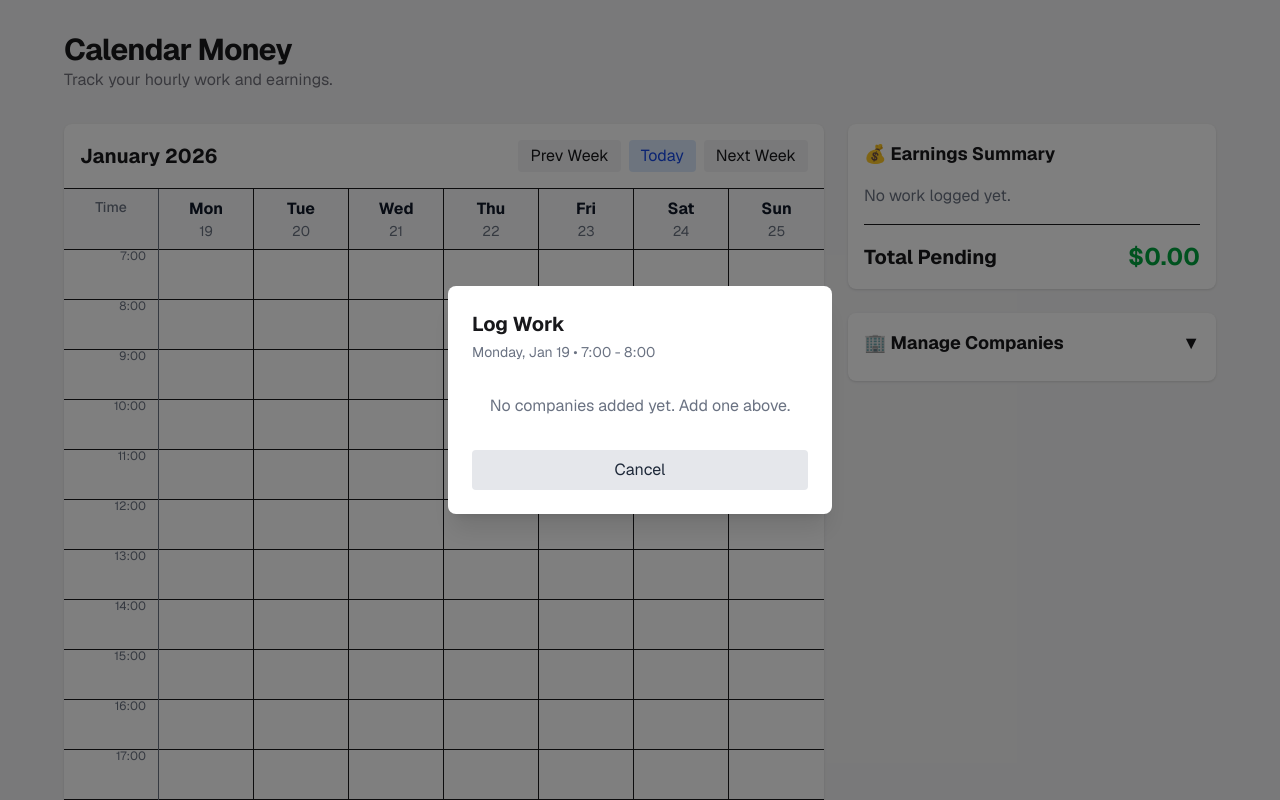
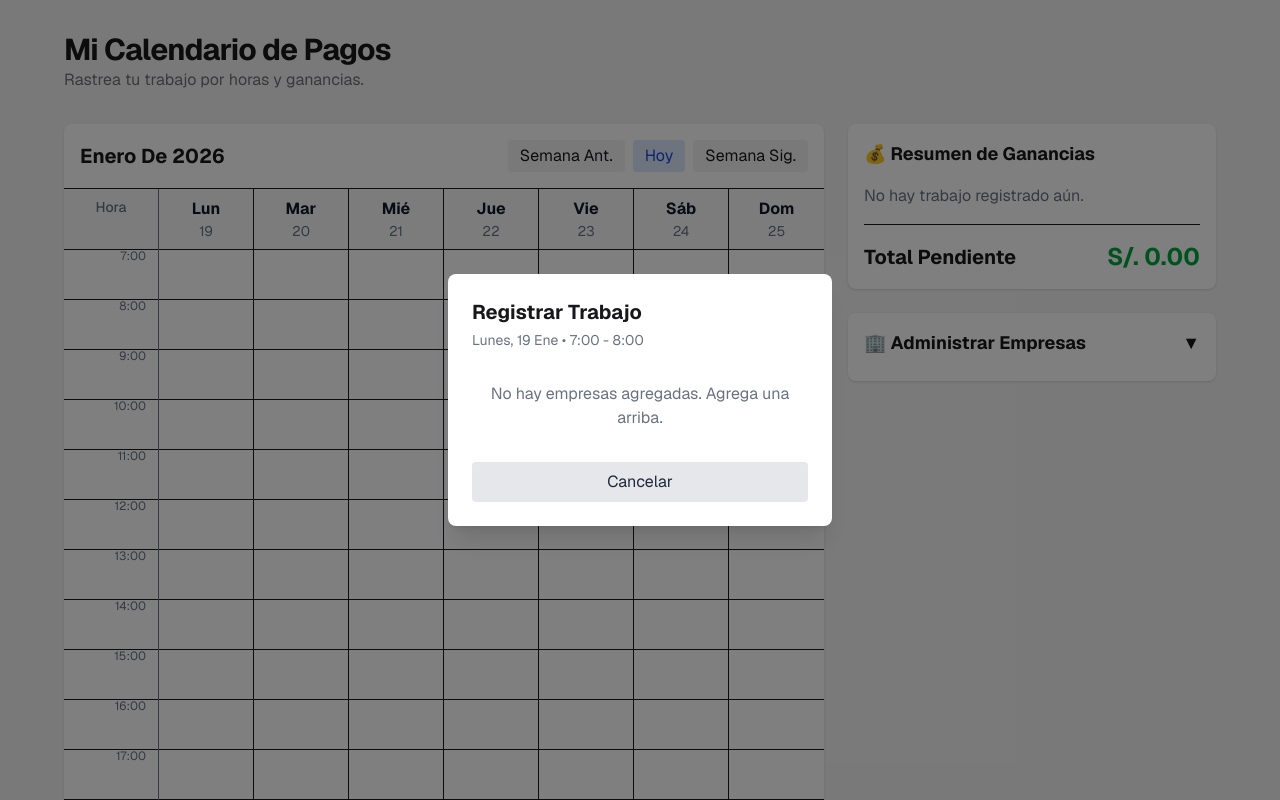
Before and after one commit to Juarpla/calendar-money, a Next.js app: page / in a window 1280 px wide. Both pictures are taken after a click on the button 206 px from the left and 274 px from the top of the page. Shown: the top 800 px of the page. Built offline with nearby package versions, Linux system fonts and the light colour scheme.

Commit message:
4 commit

```diff
--- a/app/components/Calendar.tsx
+++ b/app/components/Calendar.tsx
@@ -89,8 +89,8 @@ export default function Calendar({ companies, workLogs, onUpdateLog, onRemoveLog
     <div className="w-full bg-white dark:bg-zinc-900 rounded-lg shadow overflow-hidden">
       {/* Header Controls */}
       <div className="flex flex-col sm:flex-row justify-between items-center p-4 border-b dark:border-zinc-700 gap-4">
-        <h2 className="text-xl font-bold">
-          {startOfWeek.toLocaleDateString(undefined, { month: 'long', year: 'numeric' })}
+        <h2 className="text-xl font-bold capitalize">
+          {startOfWeek.toLocaleDateString("es-ES", { month: 'long', year: 'numeric' })}
         </h2>
         <div className="flex gap-2">
             <button
@@ -101,13 +101,13 @@ export default function Calendar({ companies, workLogs, onUpdateLog, onRemoveLog
                 }}
                 className="px-3 py-1 bg-gray-100 dark:bg-zinc-800 rounded hover:bg-gray-200"
             >
-                Prev Week
+                Semana Ant.
             </button>
             <button
                 onClick={() => setCurrentDate(new Date())}
                 className="px-3 py-1 bg-blue-100 dark:bg-blue-900/30 text-blue-700 dark:text-blue-300 rounded hover:bg-blue-200"
             >
-                Today
+                Hoy
             </button>
             <button
                 onClick={() => {
@@ -117,7 +117,7 @@ export default function Calendar({ companies, workLogs, onUpdateLog, onRemoveLog
                 }}
                 className="px-3 py-1 bg-gray-100 dark:bg-zinc-800 rounded hover:bg-gray-200"
             >
-                Next Week
+                Semana Sig.
             </button>
         </div>
       </div>
@@ -134,7 +134,7 @@ export default function Calendar({ companies, workLogs, onUpdateLog, onRemoveLog
                     : 'text-gray-500 dark:text-gray-400'
                 }`}
             >
-                {day.toLocaleDateString(undefined, { weekday: 'short', day: 'numeric' })}
+                {day.toLocaleDateString("es-ES", { weekday: 'short', day: 'numeric' })}
             </button>
         ))}
       </div>
@@ -142,11 +142,11 @@ export default function Calendar({ companies, workLogs, onUpdateLog, onRemoveLog
       <div className="flex flex-col">
         {/* Header Row (Desktop) */}
         <div className="hidden sm:grid sm:grid-cols-8 border-b dark:border-zinc-700 bg-gray-50 dark:bg-zinc-800">
-          <div className="p-2 text-center text-sm text-gray-500 font-medium border-r dark:border-zinc-700">Time</div>
+          <div className="p-2 text-center text-sm text-gray-500 font-medium border-r dark:border-zinc-700">Hora</div>
           {weekDays.map((date, i) => (
             <div key={i} className="p-2 text-center border-r dark:border-zinc-700 last:border-r-0">
-               <div className="font-bold text-gray-900 dark:text-gray-100">
-                 {date.toLocaleDateString(undefined, { weekday: 'short' })}
+               <div className="font-bold text-gray-900 dark:text-gray-100 capitalize">
+                 {date.toLocaleDateString("es-ES", { weekday: 'short' })}
                </div>
                <div className="text-sm text-gray-500">
                  {date.getDate()}
@@ -208,14 +208,21 @@ function Slot({ date, hour, company, onClick }: { date: Date, hour: number, comp
     return (
         <button
             onClick={onClick}
+            style={company ? {
+                backgroundColor: `${company.color || '#3b82f6'}26`, // ~15% opacity
+                borderLeftColor: company.color || '#3b82f6'
+            } : undefined}
             className={`w-full h-full min-h-[40px] absolute inset-0 text-left p-1 text-xs transition-colors hover:bg-gray-50 dark:hover:bg-zinc-800 ${
                 company
-                ? 'bg-blue-50 dark:bg-blue-900/40 border-l-4 border-blue-500'
+                ? 'border-l-4'
                 : ''
             }`}
         >
             {company && (
-                <div className="truncate font-medium text-blue-900 dark:text-blue-100">
+                <div
+                    className="truncate font-medium"
+                    style={{ color: company.color || '#1e3a8a'}}
+                >
                     {company.name}
                 </div>
             )}
--- a/app/components/CompanyManager.tsx
+++ b/app/components/CompanyManager.tsx
@@ -6,6 +6,19 @@ interface CompanyManagerProps {
   onAddCompany: (company: Company) => void;
   onDeleteCompany: (id: string) => void;
 }
+
+const COLORS = [
+  '#ef4444', // red
+  '#f97316', // orange
+  '#f59e0b', // amber
+  '#84cc16', // lime
+  '#10b981', // emerald
+  '#06b6d4', // cyan
+  '#3b82f6', // blue
+  '#8b5cf6', // violet
+  '#d946ef', // fuchsia
+  '#f43f5e', // rose
+];
 
 export default function CompanyManager({ companies, onAddCompany, onDeleteCompany }: CompanyManagerProps) {
   const [isOpen, setIsOpen] = useState(false);
@@ -17,11 +30,15 @@ export default function CompanyManager({ companies, onAddCompany, onDeleteCompan
     e.preventDefault();
     if (!name || !hourlyRate) return;
 
+    // Pick a random color
+    const color = COLORS[Math.floor(Math.random() * COLORS.length)];
+
     const newCompany: Company = {
       id: crypto.randomUUID(),
       name,
       locationLink,
       hourlyRate: parseFloat(hourlyRate),
+      color,
     };
 
     onAddCompany(newCompany);
@@ -36,7 +53,7 @@ export default function CompanyManager({ companies, onAddCompany, onDeleteCompan
         onClick={() => setIsOpen(!isOpen)}
         className="w-full flex justify-between items-center text-lg font-bold mb-2"
       >
-        <span>🏢 Manage Companies</span>
+        <span>🏢 Administrar Empresas</span>
         <span>{isOpen ? '▲' : '▼'}</span>
       </button>
 
@@ -44,7 +61,7 @@ export default function CompanyManager({ companies, onAddCompany, onDeleteCompan
         <div className="space-y-4">
           <form onSubmit={handleSubmit} className="flex flex-col gap-3">
             <div>
-              <label className="block text-sm font-medium mb-1">Company Name</label>
+              <label className="block text-sm font-medium mb-1">Nombre de Empresa</label>
               <input
                 type="text"
                 value={name}
@@ -54,7 +71,7 @@ export default function CompanyManager({ companies, onAddCompany, onDeleteCompan
               />
             </div>
             <div>
-              <label className="block text-sm font-medium mb-1">Hourly Rate ($)</label>
+              <label className="block text-sm font-medium mb-1">Tarifa por Hora (S/.)</label>
               <input
                 type="number"
                 step="0.1"
@@ -65,7 +82,7 @@ export default function CompanyManager({ companies, onAddCompany, onDeleteCompan
               />
             </div>
             <div>
-              <label className="block text-sm font-medium mb-1">Location (Link)</label>
+              <label className="block text-sm font-medium mb-1">Ubicación (Link)</label>
               <input
                 type="url"
                 value={locationLink}
@@ -78,22 +95,27 @@ export default function CompanyManager({ companies, onAddCompany, onDeleteCompan
               type="submit"
               className="bg-blue-600 text-white py-2 rounded hover:bg-blue-700 transition"
             >
-              Add Company
+              Agregar Empresa
             </button>
           </form>
 
           <div className="mt-4">
-            <h3 className="font-semibold mb-2">My Companies</h3>
+            <h3 className="font-semibold mb-2">Mis Empresas</h3>
             {companies.length === 0 ? (
-              <p className="text-gray-500 text-sm">No companies added yet.</p>
+              <p className="text-gray-500 text-sm">No hay empresas agregadas.</p>
             ) : (
               <ul className="space-y-2">
                 {companies.map((company) => (
                   <li key={company.id} className="flex justify-between items-center p-2 bg-gray-50 dark:bg-zinc-800 rounded">
+                    <div className="flex items-center gap-3">
+                         <div
+                            className="w-4 h-4 rounded-full"
+                            style={{ backgroundColor: company.color || '#3b82f6' }}
+                         />
                          <div>
                             <div className="font-medium">{company.name}</div>
                             <div className="text-xs text-gray-500 dark:text-gray-400">
-                        ${company.hourlyRate}/hr
+                              S/. {company.hourlyRate}/hr
                               {company.locationLink && (
                                 <a
                                   href={company.locationLink}
@@ -101,9 +123,10 @@ export default function CompanyManager({ companies, onAddCompany, onDeleteCompan
                                   rel="noopener noreferrer"
                                   className="ml-2 text-blue-500 hover:underline"
                                 >
-                            Map
+                                  Mapa
                                 </a>
                               )}
+                            </div>
                          </div>
                     </div>
                     <button
--- a/app/components/EarningsSummary.tsx
+++ b/app/components/EarningsSummary.tsx
@@ -21,32 +21,35 @@ export default function EarningsSummary({ companies, workLogs }: EarningsSummary
 
   return (
     <div className="bg-white dark:bg-zinc-900 rounded-lg shadow p-4">
-      <h2 className="text-lg font-bold mb-4">💰 Earnings Summary</h2>
+      <h2 className="text-lg font-bold mb-4">💰 Resumen de Ganancias</h2>
 
       <div className="space-y-4">
         {earningsByCompany.map(item => (
           <div key={item.id} className="flex flex-col border-b last:border-0 pb-2 dark:border-zinc-700">
             <div className="flex justify-between items-center">
-              <span className="font-semibold">{item.name}</span>
-              <span className="text-green-600 dark:text-green-400 font-bold">${item.totalEarned.toFixed(2)}</span>
+              <div className="flex items-center gap-2">
+                 <div className="w-3 h-3 rounded-full" style={{ backgroundColor: item.color || '#3b82f6' }} />
+                 <span className="font-semibold">{item.name}</span>
+              </div>
+              <span className="text-green-600 dark:text-green-400 font-bold">S/. {item.totalEarned.toFixed(2)}</span>
             </div>
-            <div className="text-sm text-gray-500 flex justify-between">
-               <span>{item.totalHours} hours @ ${item.hourlyRate}/hr</span>
+            <div className="text-sm text-gray-500 flex justify-between pl-5">
+               <span>{item.totalHours} horas @ S/. {item.hourlyRate}/hr</span>
                {item.locationLink && (
-                 <a href={item.locationLink} target="_blank" className="text-blue-500 hover:underline">Location</a>
+                 <a href={item.locationLink} target="_blank" className="text-blue-500 hover:underline">Ubicación</a>
                )}
             </div>
           </div>
         ))}
 
         {earningsByCompany.length === 0 && (
-            <p className="text-gray-500">No work logged yet.</p>
+            <p className="text-gray-500">No hay trabajo registrado aún.</p>
         )}
       </div>
 
       <div className="mt-4 pt-4 border-t dark:border-zinc-700 flex justify-between items-center">
-         <span className="text-xl font-bold">Total Pending</span>
-         <span className="text-2xl font-bold text-green-600 dark:text-green-400">${grandTotal.toFixed(2)}</span>
+         <span className="text-xl font-bold">Total Pendiente</span>
+         <span className="text-2xl font-bold text-green-600 dark:text-green-400">S/. {grandTotal.toFixed(2)}</span>
       </div>
     </div>
   );
--- a/app/components/WorkEntryModal.tsx
+++ b/app/components/WorkEntryModal.tsx
@@ -24,32 +24,39 @@ export default function WorkEntryModal({
   if (!isOpen) return null;
 
   // Format date readable
-  const displayDate = new Date(selectedDate).toLocaleDateString(undefined, { weekday: 'long', month: 'short', day: 'numeric' });
+  const displayDate = new Date(selectedDate).toLocaleDateString('es-ES', { weekday: 'long', month: 'short', day: 'numeric' });
   const displayTime = `${selectedHour}:00 - ${selectedHour + 1}:00`;
 
   return (
     <div className="fixed inset-0 z-50 flex items-center justify-center bg-black/50 p-4">
       <div className="bg-white dark:bg-zinc-900 rounded-lg shadow-xl w-full max-w-sm p-6">
-        <h3 className="text-xl font-bold mb-1">Log Work</h3>
-        <p className="text-sm text-gray-500 mb-4">{displayDate} • {displayTime}</p>
+        <h3 className="text-xl font-bold mb-1">Registrar Trabajo</h3>
+        <p className="text-sm text-gray-500 mb-4 capitalize">{displayDate} • {displayTime}</p>
 
         <div className="space-y-2 max-h-60 overflow-y-auto mb-4">
           {companies.map((company) => (
             <button
               key={company.id}
               onClick={() => onSave(company.id)}
+              style={currentCompanyId === company.id ? {
+                  borderColor: company.color || '#3b82f6',
+                  backgroundColor: `${company.color || '#3b82f6'}1a` // 10% opacity
+              } : undefined}
               className={`w-full text-left px-4 py-3 rounded border transition-colors ${
                 currentCompanyId === company.id
-                  ? 'bg-blue-100 border-blue-500 dark:bg-blue-900/30 dark:border-blue-500'
+                  ? 'border-2'
                   : 'border-gray-200 dark:border-zinc-700 hover:bg-gray-50 dark:hover:bg-zinc-800'
               }`}
             >
-              <div className="font-medium">{company.name}</div>
-              <div className="text-xs text-gray-500">${company.hourlyRate}/hr</div>
+              <div className="flex items-center gap-2">
+                 <div className="w-3 h-3 rounded-full" style={{ backgroundColor: company.color || '#3b82f6' }} />
+                 <div className="font-medium">{company.name}</div>
+              </div>
+              <div className="text-xs text-gray-500 pl-5">S/. {company.hourlyRate}/hr</div>
             </button>
           ))}
           {companies.length === 0 && (
-            <p className="text-center text-gray-500 py-4">No companies added yet. Add one above.</p>
+            <p className="text-center text-gray-500 py-4">No hay empresas agregadas. Agrega una arriba.</p>
           )}
         </div>
 
@@ -59,14 +66,14 @@ export default function WorkEntryModal({
              onClick={onClear}
              className="px-4 py-2 text-red-600 border border-red-200 rounded hover:bg-red-50 dark:border-red-900/30 dark:hover:bg-red-900/20"
            >
-             Clear Slot
+             Limpiar Espacio
            </button>
           )}
           <button
             onClick={onClose}
             className="flex-1 px-4 py-2 bg-gray-200 text-gray-800 rounded hover:bg-gray-300 dark:bg-zinc-800 dark:text-zinc-200 dark:hover:bg-zinc-700"
           >
-            Cancel
+            Cancelar
           </button>
         </div>
       </div>
--- a/app/page.tsx
+++ b/app/page.tsx
@@ -76,8 +76,8 @@ export default function Home() {
       <main className="max-w-6xl mx-auto space-y-6">
         <header className="flex flex-col sm:flex-row justify-between items-start sm:items-center mb-8">
            <div>
-            <h1 className="text-3xl font-bold tracking-tight">Calendar Money</h1>
-            <p className="text-zinc-500 dark:text-zinc-400">Track your hourly work and earnings.</p>
+            <h1 className="text-3xl font-bold tracking-tight">Mi Calendario de Pagos</h1>
+            <p className="text-zinc-500 dark:text-zinc-400">Rastrea tu trabajo por horas y ganancias.</p>
            </div>
         </header>
 
--- a/app/types.ts
+++ b/app/types.ts
@@ -3,6 +3,7 @@ export interface Company {
   name: string;
   locationLink: string;
   hourlyRate: number;
+  color?: string;
 }
 
 export interface WorkLog {
```
Lines whose indentation alone changed are shown as unchanged.
